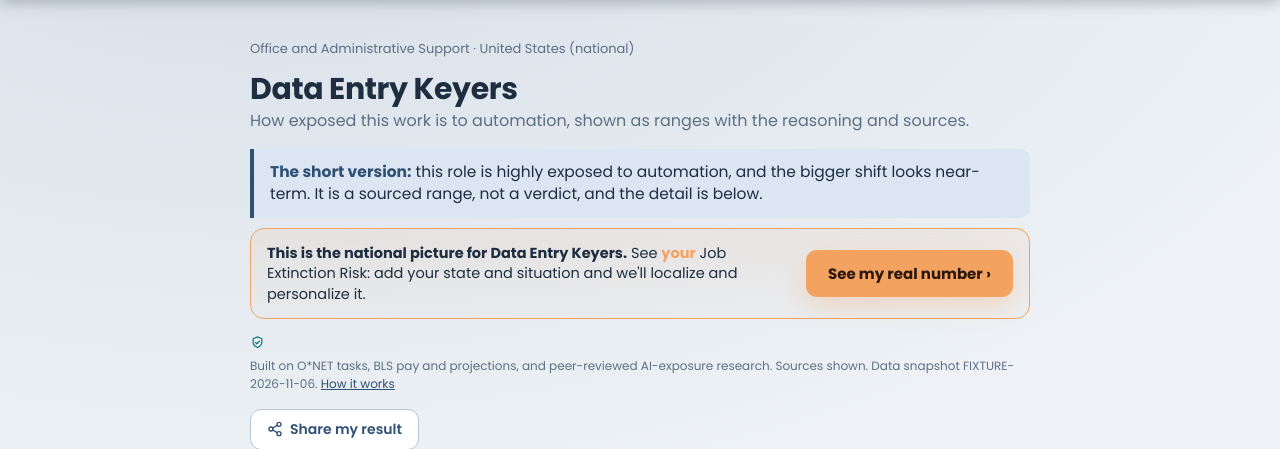
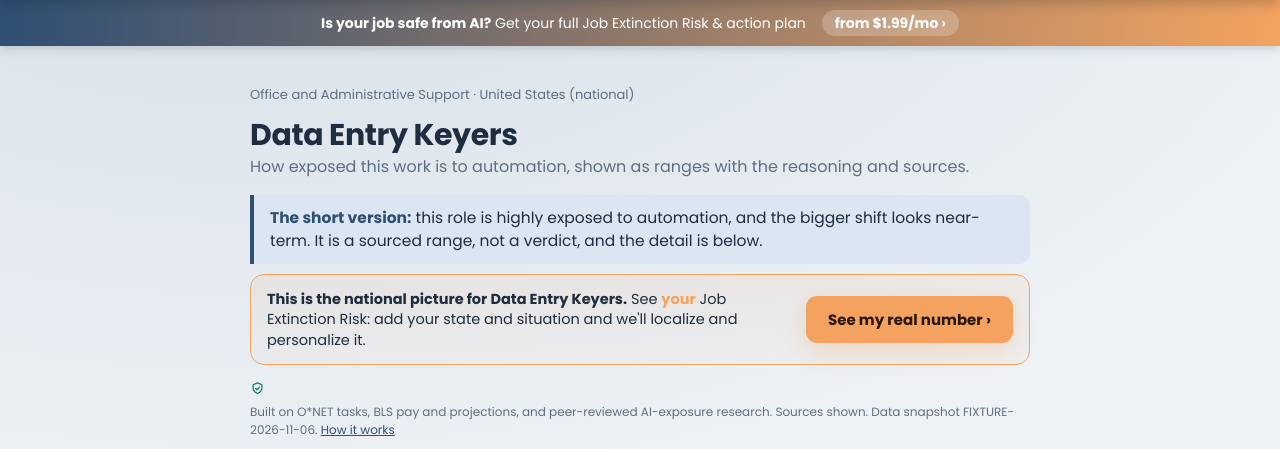
Before and after one commit to riddimrida22/jobcast, a Flask app: page /jobs/43-9021 in a window 1280 px wide. Shown: the part 102-551 px from the top of the page. Run offline with Flask 3, Linux system fonts and the light colour scheme; the visitor is signed in with stand-in values (Sample User, id 1); data comes from the database, SQL or seed files in the repository.

Commit message:
Drop price to $1.99/mo, add top-of-page buy bar + funnel tracking
- Price is now set in code via Stripe inline price_data (no dashboard step):
  Monitor is $1.99/mo and $12/yr (was $3.99 / $29). Entitlement rides on
  metadata, so no Stripe Price IDs needed. Displayed prices updated to match.
- Persistent buy bar across the top of every page driving into the assessment.
- Lightweight, cookie-free funnel events (/v1/ev -> /_ev/<name>) at reveal,
  free-slide, paywall and checkout, visible in /admin/stats, so we can see
  exactly where visitors drop in the buy funnel.

Co-Authored-By: Claude Opus 4.8 <noreply@anthropic.com>

```diff
--- a/server/__init__.py
+++ b/server/__init__.py
@@ -532,6 +532,31 @@ def create_app() -> Flask:
             return jsonify({"ok": False, "error": err or "stripe_error"}), 400
         return jsonify({"ok": True, "url": sess.url})
 
+    @app.post("/v1/ev")
+    def track_event():
+        """Record a funnel event (cookie-free, best-effort). Shows in /admin/stats under
+        /_ev/<name>, so we can see where people drop in the buy funnel."""
+        import re
+        body = request.get_json(silent=True) or {}
+        name = (body.get("name") or "").strip().lower()
+        if not re.fullmatch(r"[a-z0-9_]{1,32}", name or ""):
+            return ("", 204)
+        try:
+            ua = request.headers.get("User-Agent", "")
+            if any(b in ua.lower() for b in ("bot", "spider", "crawl", "slurp", "headless",
+                                             "python-", "curl", "wget")):
+                return ("", 204)
+            import hashlib
+            xff = request.headers.get("X-Forwarded-For", "")
+            ip = (xff.split(",")[0].strip() if xff else (request.remote_addr or ""))
+            day = time.strftime("%Y-%m-%d", time.gmtime())
+            vid = hashlib.sha256(f"{ip}|{ua}|{day}|{app.secret_key}".encode("utf-8", "ignore")).hexdigest()[:16]
+            from . import analytics_store as an
+            an.record("/_ev/" + name, "", vid)
+        except Exception:
+            pass
+        return ("", 204)
+
     @app.get("/billing/success")
     def billing_success():
         from . import payments as pay
--- a/server/payments.py
+++ b/server/payments.py
@@ -32,6 +32,13 @@ PRICE_ENV = {
     ("tier3", "yearly"): "JOBCAST_STRIPE_PRICE_TIER3_YEARLY",
 }
 
+# Prices in cents, set right here via inline price_data - change the number to change the
+# price, no Stripe dashboard step needed. (tier2 = the "Monitor" plan.)
+PRICE_CENTS = {
+    ("tier2", "monthly"): 199,    # $1.99 / month
+    ("tier2", "yearly"): 1200,    # $12 / year  (~$1/mo)
+}
+
 
 def _secret():
     return os.environ.get("JOBCAST_STRIPE_SECRET_KEY")
@@ -57,15 +64,26 @@ def price_id(tier, period):
 
 
 def create_checkout_session(tier, period, success_url, cancel_url, email=None):
-    """Return (session, None) on success or (None, error_code)."""
-    pid = price_id(tier, period)
-    if not pid:
+    """Return (session, None) on success or (None, error_code). The price is set inline
+    (price_data from PRICE_CENTS), so it can be changed in code with no Stripe dashboard
+    step. Entitlement is carried by metadata, not the price id."""
+    cents = PRICE_CENTS.get((tier, period))
+    if not cents:
         return None, "price_not_configured"
+    interval = "year" if period == "yearly" else "month"
     try:
         stripe = _client()
         session = stripe.checkout.Session.create(
             mode="subscription",
-            line_items=[{"price": pid, "quantity": 1}],
+            line_items=[{
+                "price_data": {
+                    "currency": "usd",
+                    "unit_amount": cents,
+                    "recurring": {"interval": interval},
+                    "product_data": {"name": "JobBreak Monitor"},
+                },
+                "quantity": 1,
+            }],
             success_url=success_url,
             cancel_url=cancel_url,
             allow_promotion_codes=True,
--- a/server/templates/base.html
+++ b/server/templates/base.html
@@ -397,6 +397,14 @@
     .wel-go:hover { filter:brightness(1.05); }
     .home-fab svg { width:18px; height:18px; }
     @media (max-width:560px){ .home-fab span { display:none; } .home-fab { padding:10px; } }
+    /* Persistent buy bar across the top of every page */
+    .buybar { display:flex; align-items:center; justify-content:center; gap:8px 16px; flex-wrap:wrap;
+      text-decoration:none; padding:10px 16px; text-align:center; color:#fff; font-size:14px; line-height:1.3;
+      background:linear-gradient(90deg,var(--primary),var(--accent)); box-shadow:0 2px 10px rgba(11,26,46,.18); }
+    .buybar .bb-txt b { font-weight:800; }
+    .buybar .bb-cta { font-weight:800; background:rgba(255,255,255,.22); border-radius:999px; padding:4px 13px; white-space:nowrap; }
+    .buybar:hover .bb-cta { background:rgba(255,255,255,.34); }
+    @media (max-width:560px){ .buybar { font-size:12.5px; padding:9px 12px; gap:6px 10px; } }
     .up-x { position:absolute; top:16px; right:18px; background:none; border:0; color:#9db0c6; font:inherit; font-size:13px; text-decoration:underline; cursor:pointer; }
     .up-step { display:none; width:100%; max-width:480px; }
     .up-step.active { display:block; animation:wzIn .35s ease; }
@@ -1217,6 +1225,17 @@
           d="M21 12.9A9 9 0 1 1 11.1 3a7.1 7.1 0 0 0 9.9 9.9z"/></svg></button>
     </nav>
   </div></header>
+  <a class="buybar" href="/?flow=1" aria-label="Check your job and get your plan">
+    <span class="bb-txt"><b>Is your job safe from AI?</b> Get your full Job Extinction Risk &amp; action plan</span>
+    <span class="bb-cta">from $1.99/mo &#8250;</span>
+  </a>
+  <script>
+    // Lightweight funnel events (cookie-free); shows up in /admin/stats under /_ev/*.
+    window.jbEv = function (n) { try { var b = JSON.stringify({ name: n });
+      if (navigator.sendBeacon) { navigator.sendBeacon('/v1/ev', new Blob([b], { type: 'application/json' })); }
+      else { fetch('/v1/ev', { method: 'POST', headers: { 'Content-Type': 'application/json' }, body: b, keepalive: true }); }
+    } catch (e) {} };
+  </script>
   <script>
     if ('serviceWorker' in navigator) {
       window.addEventListener('load', function () { navigator.serviceWorker.register('/sw.js').catch(function () {}); });
--- a/server/templates/result.html
+++ b/server/templates/result.html
@@ -50,8 +50,8 @@
     <h2 class="up-q">Pick your plan</h2>
     <p class="up-sub">Apple Pay, Google Pay, card or Link. Cancel any time.</p>
     <div class="up-plans">
-      <label class="up-plan"><input type="radio" name="up_plan" value="monthly" checked><span class="up-pn">Monthly</span><span class="up-price">$3.99<small>/mo</small></span></label>
-      <label class="up-plan feat"><input type="radio" name="up_plan" value="yearly"><span class="up-pn">Yearly</span><span class="up-price">$29<small>/yr</small></span><span class="up-save">save 39%</span></label>
+      <label class="up-plan"><input type="radio" name="up_plan" value="monthly" checked><span class="up-pn">Monthly</span><span class="up-price">$1.99<small>/mo</small></span></label>
+      <label class="up-plan feat"><input type="radio" name="up_plan" value="yearly"><span class="up-pn">Yearly</span><span class="up-price">$12<small>/yr</small></span><span class="up-save">save 50%</span></label>
     </div>
     <div class="pay-badges"><span class="pb">Apple Pay</span><span class="pb">Google Pay</span><span class="pb">Card</span><span class="pb">Link</span></div>
     <button type="button" class="up-cta" data-up-next>Continue</button>
@@ -59,7 +59,7 @@
   <section class="up-step" data-up="order">
     <h2 class="up-q">Your order</h2>
     <div class="up-order">
-      <div class="up-row"><span>JobBreak Monitor</span><b id="up-ord-plan">$3.99 / month</b></div>
+      <div class="up-row"><span>JobBreak Monitor</span><b id="up-ord-plan">$1.99 / month</b></div>
       <div class="up-field"><label>Email for your plan and alerts</label><input type="email" placeholder="you@example.com"></div>
       <div class="up-field"><label>Payment</label><input type="text" value="Secure checkout by Stripe" readonly></div>
     </div>
@@ -391,7 +391,7 @@ It is a sourced range, not a verdict, and the detail is below.</p>
 
   <div class="period-toggle" role="group" aria-label="Billing period">
     <button type="button" class="per-btn active" data-period="monthly">Monthly</button>
-    <button type="button" class="per-btn" data-period="yearly">Yearly <span class="per-save">save 39%</span></button>
+    <button type="button" class="per-btn" data-period="yearly">Yearly <span class="per-save">save 50%</span></button>
   </div>
 
   <div class="plans plans-2" data-period="monthly">
@@ -413,10 +413,10 @@ It is a sourced range, not a verdict, and the detail is below.</p>
     <div class="plan feat">
       <div class="plan-badge">Keep ahead</div>
       <div class="plan-name">JobBreak Monitor</div>
-      <div class="plan-price per-monthly">$3.99<span>/mo</span></div>
-      <div class="plan-price per-yearly">$29<span>/yr</span></div>
-      <div class="plan-year per-monthly">or $29/yr <span class="save">save 39%</span></div>
-      <div class="plan-year per-yearly">that's about $2.42/mo, billed yearly</div>
+      <div class="plan-price per-monthly">$1.99<span>/mo</span></div>
+      <div class="plan-price per-yearly">$12<span>/yr</span></div>
+      <div class="plan-year per-monthly">or $12/yr <span class="save">save 50%</span></div>
+      <div class="plan-year per-yearly">that's $1/mo, billed yearly</div>
       <div class="plan-tag">Your full researched plan, plus a watch on your job.</div>
       <ul>
         <li>{{ check }}Everything in Free</li>
@@ -794,6 +794,7 @@ It is a sourced range, not a verdict, and the detail is below.</p>
   // Tour (generic) funnels to "localize & personalize"; personal result goes to the paywall.
   var SEO = {{ seo|default(false)|tojson }}, OCC_TITLE = {{ r.occupation.title|tojson }}, RATING = {{ rating_label|tojson }};
   ov.hidden = false; ov.setAttribute('aria-hidden', 'false'); document.body.style.overflow = 'hidden';
+  window.jbEv && window.jbEv('reveal');
   var steps = ['{{ "Mapping the tasks..." if seo else "Mapping your tasks..." }}', 'Scoring AI exposure...', 'Checking the robots...', '{{ "Reading the timeline..." if seo else "Reading your timeline..." }}', 'Comparing to the labor data...', 'Almost there...'];
   var stepEl = document.getElementById('rv-step'), bar = document.getElementById('rv-barfill');
   var si = 0; if (stepEl) stepEl.textContent = steps[0];
@@ -920,6 +921,7 @@ It is a sourced range, not a verdict, and the detail is below.</p>
   var _upInit = false;
   function openUpsell(onComplete) {
     var up = document.getElementById('upsell'); if (!up) return;
+    window.jbEv && window.jbEv('paywall');
     up._onComplete = onComplete || null;
     // Build and wire the paywall once; openUpsell can be called again from the lock gate.
     if (!_upInit) {
@@ -937,11 +939,12 @@ It is a sourced range, not a verdict, and the detail is below.</p>
         up.scrollTop = 0;
         if (steps[ui].getAttribute('data-up') === 'order') {
           var y = up.querySelector('input[name=up_plan]:checked'), pl = document.getElementById('up-ord-plan');
-          if (pl) pl.textContent = (y && y.value === 'yearly') ? '$29 / year' : '$3.99 / month';
+          if (pl) pl.textContent = (y && y.value === 'yearly') ? '$12 / year' : '$1.99 / month';
         }
       }
       // Real Stripe hosted Checkout: Apple Pay, Google Pay, card and Link all appear there.
       function upCheckout(btn) {
+        window.jbEv && window.jbEv('checkout');
         var y = up.querySelector('input[name=up_plan]:checked');
         var period = (y && y.value === 'yearly') ? 'yearly' : 'monthly';
         var old = btn ? btn.textContent : '';
@@ -988,6 +991,7 @@ It is a sourced range, not a verdict, and the detail is below.</p>
   // Employees get the headline teaser PLUS one real slide (the Overview); the rest of the
   // breakdown sits masked beneath it, behind the paywall.
   function startFreeSlide() {
+    window.jbEv && window.jbEv('free_slide');
     var tabs = document.querySelectorAll('.tabs .tab');
     var overview = document.getElementById('p-overview');
     if (!tabs.length || !overview) { showLock(); openUpsell(unlockBreakdown); return; }
```
